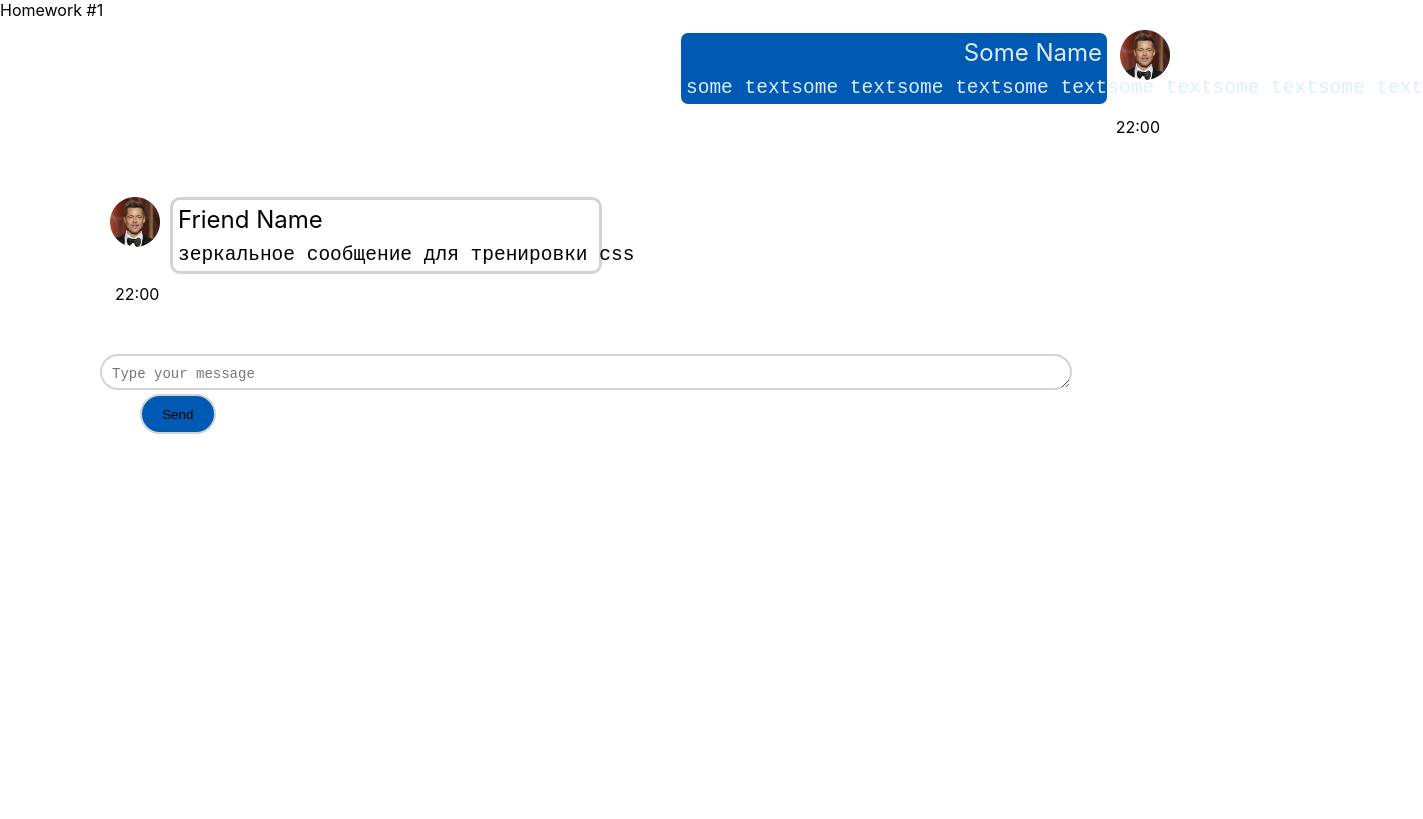
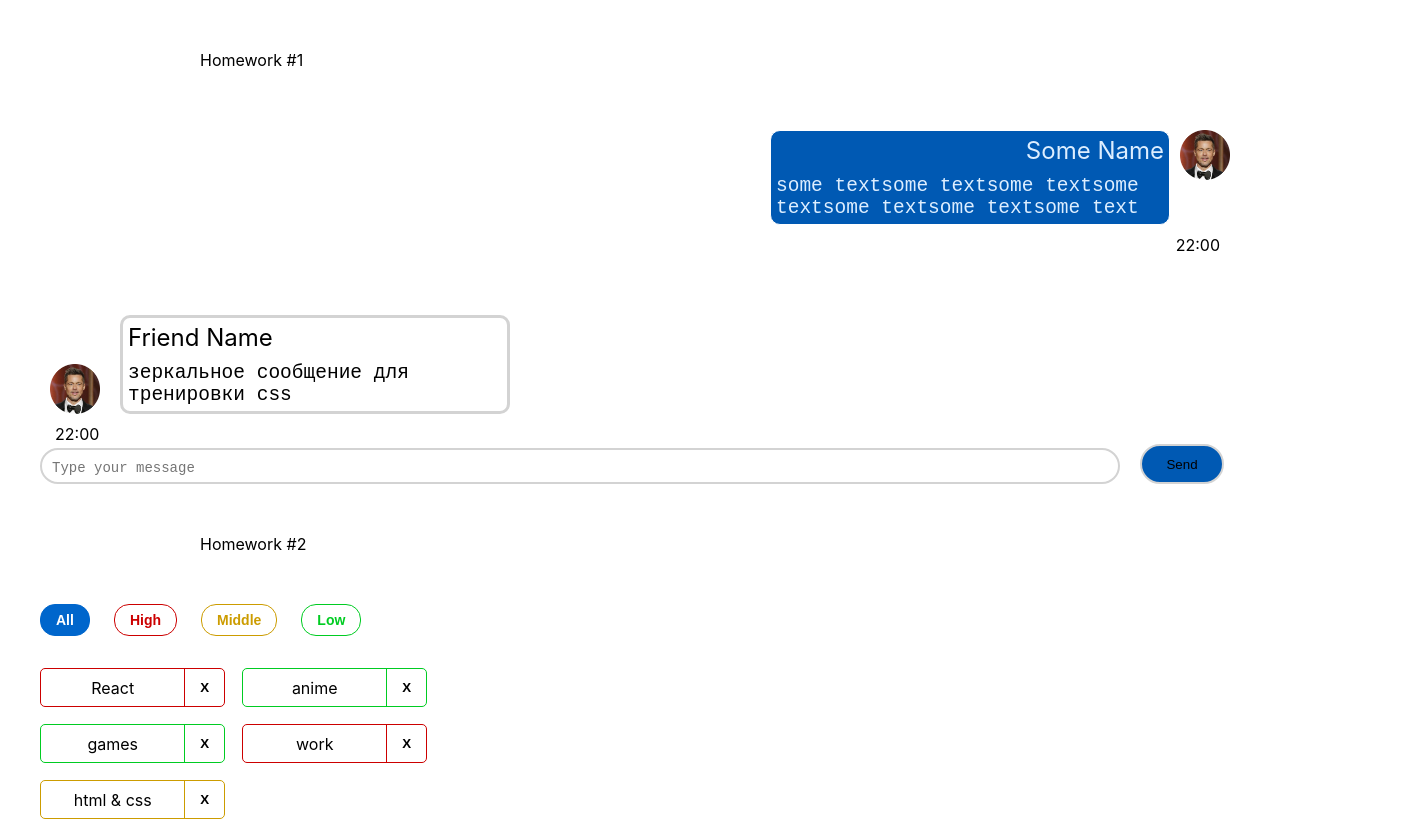
Before and after one commit to IlyaZolotukhin/HomeWorks, a React (Create React App) app: page / in a window 1280 px wide. Shown: the whole page, 1423 px wide, since content can reach past the window. Built offline with nearby package versions, Linux system fonts and the light colour scheme.

Commit message:
HW2 commit

```diff
--- a/package.json
+++ b/package.json
@@ -1,6 +1,6 @@
 {
   "name": "hws2",
-  "homepage": "http://IgnatZakalinsky.github.io/hws2",
+  "homepage": "https://IlyaZolotukhin.github.io/HomeWorks",
   "version": "0.1.0",
   "private": true,
   "dependencies": {
@@ -16,7 +16,7 @@
     "@types/react-dom": "18.0.6",
     "@types/uuid": "8.3.4",
     "axios": "0.27.2",
-    "gh-pages": "4.0.0",
+    "gh-pages": "^5.0.0",
     "react": "18.2.0",
     "react-dom": "18.2.0",
     "react-redux": "8.0.4",
--- a/src/s1-main/App.module.css
+++ b/src/s1-main/App.module.css
@@ -1,17 +1,17 @@
 .App {
-    --header_height: 60px;
+    header_height: 60px;
 }
 
 .hw {
-  /*  margin: 0 auto;
+    margin: 0 auto;
     display: grid;
     width: 1200px;
     grid-template-areas:
             "mf m"
-            "ms";*/
+            "ms";
 
 }
 
 .hwTitle {
-
+margin: 50px 50px 50px 200px;
 }
--- a/src/s1-main/App.tsx
+++ b/src/s1-main/App.tsx
@@ -1,13 +1,14 @@
 import React from 'react'
 import s from './App.module.css'
 import HW1 from '../s2-homeworks/hw01/HW1'
+import HW2 from "../s2-homeworks/hw02/HW2";
 
 function App() {
     return (
         <div className={s.App}>
             <HW1/>
             {/*раскомментировать по ходу выполнения*/}
-            {/*<HW2/>*/}
+            <HW2/>
             {/*<HW3/>*/}
             {/*<HW4/>*/}
 
--- a/src/s2-homeworks/hw01/friend-message/FriendMessage.module.css
+++ b/src/s2-homeworks/hw01/friend-message/FriendMessage.module.css
@@ -1,11 +1,14 @@
 .friendMessage {
     width: 40%;
-    margin-left: 100px;
+    /*margin-left: 100px;
     margin-bottom: 50px;
-    margin-right: auto;
+    margin-right: auto;*/
 }
 
 .friendImageAndText {
+    display: flex;
+    align-items: end;
+    gap: 20px;
     padding: 10px;
     text-align: left;
 }
@@ -17,7 +20,6 @@
 
 .friendText {
     position: relative;
-    margin-left: 60px;
     padding: 5px;
     border-style: solid;
     border-color: lightgray;
@@ -36,6 +38,8 @@
 }
 
 .friendMessageText {
+    word-wrap: break-word;
+    white-space: break-spaces;
     font-size: 1.5em;
     text-align: left;
     color: black;
--- a/src/s2-homeworks/hw01/message-sender/MessageSender.module.css
+++ b/src/s2-homeworks/hw01/message-sender/MessageSender.module.css
@@ -1,29 +1,33 @@
 .sendForm {
-    margin-left: 100px;
-    margin-right: 100px;
+    display: flex;
+    align-items: end;
+    gap: 20px;
+   /* margin-left: 100px;
+    margin-right: 100px;*/
 }
 
 .textarea {
-
-    background: white; /* Цвет фона */
-    border: 2px solid lightgray; /* Параметры рамки */
+    word-wrap: break-word;
+    white-space: break-spaces;
+    background: white;
+    border: 2px solid lightgray;
     border-radius: 30px;
-    padding: 10px; /* Поля */
-    width: 90%; /* Ширина */
-    height: 200px; /* Высота */
-    box-sizing: border-box; /* Алгоритм расчёта ширины */
-    font-size: 14px; /* Размер шрифта */
-    overflow: hidden;
+    padding: 10px;
+    width: 90%;
+    height: 200px;
+    box-sizing: border-box;
+    resize: none;/*убрать уголок изменения размера*/
+    font-size: 14px;
+    overflow: hidden;/*убрать прокрутку*/
 
 }
 
 .button {
-    margin-left: 40px;
     background-color: #0059b3;
-    border: 2px solid lightgray; /* Параметры рамки */
+    border: 2px solid lightgray;
     border-radius: 30px;
-    padding: 10px; /* Поля */
-    width: 7%; /* Ширина */
+    padding: 10px;
+    width: 7%;
     height: 40px;
 }
 
--- a/src/s2-homeworks/hw01/message/Message.module.css
+++ b/src/s2-homeworks/hw01/message/Message.module.css
@@ -1,11 +1,14 @@
 .message {
     width: 40%;
-    margin-right: 100px;
+    /*margin-right: 100px;*/
     margin-bottom: 50px;
     margin-left: auto;
 }
 
 .imageAndText {
+   /* display: flex;
+    align-items: end;*/
+    gap: 20px;
     padding: 10px;
     text-align: right;
 }
@@ -19,8 +22,7 @@
     position: relative;
     margin-right: 60px;
     padding: 5px;
-    border-style: solid;
-    border-color: white;
+    border: 1px solid white;
     border-radius: 10px;
     background-color: #0059b3;
 }
@@ -36,6 +38,8 @@
 }
 
 .messageText {
+    word-wrap: break-word;/*переносит слово на новую строку*/
+    white-space: break-spaces;/*переносит слово после пробела*/
     font-size: 1.5em;
     text-align: left;
     color: #DDEEFF;
--- a/src/s2-homeworks/hw02/HW2.tsx
+++ b/src/s2-homeworks/hw02/HW2.tsx
@@ -1,6 +1,7 @@
 import React, {useState} from 'react'
 import Affairs from './affairs/Affairs'
 import s2 from '../../s1-main/App.module.css'
+import affair from "./affairs/affair/Affair";
 
 /*
 * 1 - описать типы AffairPriorityType, AffairType
@@ -17,16 +18,16 @@ import s2 from '../../s1-main/App.module.css'
 * */
 
 // types
-export type AffairPriorityType = any // need to fix any
+export type AffairPriorityType = 'high' | 'middle' | 'low'// need to fix any
 export type AffairType = {
-    _id: any // need to fix any
-    name: any // need to fix any
+    _id: number // need to fix any
+    name: string // need to fix any
     priority: AffairPriorityType
 }
 export type FilterType = 'all' | AffairPriorityType
 
 // constants
-const defaultAffairs: any = [ // need to fix any
+const defaultAffairs: AffairType[] = [ // need to fix any
     {_id: 1, name: 'React', priority: 'high'}, // студенты могут изменить содержимое name и количество элементов в массиве, ...priority не менять!
     {_id: 2, name: 'anime', priority: 'low'},
     {_id: 3, name: 'games', priority: 'low'},
@@ -35,22 +36,28 @@ const defaultAffairs: any = [ // need to fix any
 ]
 
 // pure helper functions
-export const filterAffairs = (affairs: any, filter: any): any => { // need to fix any
+export const filterAffairs = (affairs: AffairType[], filter: FilterType): AffairType[] => { // need to fix any
+    if (filter === 'all') {
+        return affairs;
+    } else {
+        return affairs.filter((affair) => affair.priority === filter);
+    }
 
+    // need to fix
+}
+export const deleteAffair = (affairs: AffairType[], _id: number): AffairType[] => { // need to fix any
 
-    return affairs // need to fix
-}
-export const deleteAffair = (affairs: any, _id: any): any => { // need to fix any
-
-    return affairs // need to fix
+    return affairs.filter((affair) => affair._id !== _id); // need to fix
 }
 
 function HW2() {
-    const [affairs, setAffairs] = useState<any>(defaultAffairs) // need to fix any
+    const [affairs, setAffairs] = useState<AffairType[]>(defaultAffairs) // need to fix any
     const [filter, setFilter] = useState<FilterType>('all')
 
     const filteredAffairs = filterAffairs(affairs, filter)
-    const deleteAffairCallback = (_id: any) => { // need to fix any
+    const deleteAffairCallback = (_id: number) => { // need to fix any
+        const newAffairs = deleteAffair(affairs, _id);
+        setAffairs(newAffairs);
         // need to fix
     }
 
--- a/src/s2-homeworks/hw02/affairs/Affairs.tsx
+++ b/src/s2-homeworks/hw02/affairs/Affairs.tsx
@@ -1,26 +1,30 @@
-import React from 'react'
+import React, {Dispatch} from 'react'
 import Affair from './affair/Affair'
 import {AffairType, FilterType} from '../HW2'
 import s from './Affairs.module.css'
 
 type AffairsPropsType = {
-    data: any // need to fix any
-    setFilter: any
-    deleteAffairCallback: any
+    data: AffairType[] // need to fix any
+    setFilter: Dispatch<React.SetStateAction<FilterType>>
+    deleteAffairCallback: (_id: number) => void
     filter: FilterType
 }
 
 function Affairs(props: AffairsPropsType) {
     const setAll = () => {
+        props.setFilter("all")
         // need to fix
     }
     const setHigh = () => {
+        props.setFilter("high")
         // need to fix
     }
     const setMiddle = () => {
+        props.setFilter("middle")
         // need to fix
     }
     const setLow = () => {
+        props.setFilter("low")
         // need to fix
     }
 
--- a/src/s2-homeworks/hw02/affairs/affair/Affair.tsx
+++ b/src/s2-homeworks/hw02/affairs/affair/Affair.tsx
@@ -1,16 +1,17 @@
 import React from 'react'
-import { AffairType } from '../../HW2'
+import {AffairType} from '../../HW2'
 import s from './Affair.module.css'
 import s2 from '../Affairs.module.css'
 
 type AffairPropsType = {
     // key не нужно типизировать
     affair: AffairType
-    deleteAffairCallback: any // need to fix any
+    deleteAffairCallback: (_id: number) => void // need to fix any
 }
 
 function Affair(props: AffairPropsType) {
-    const deleteCallback = () => {
+    const deleteCallback = (argument: number) => {
+        props.deleteAffairCallback(argument)
         // need to fix
     }
 
@@ -26,15 +27,15 @@ function Affair(props: AffairPropsType) {
             <div id={'hw2-name-' + props.affair._id} className={nameClass}>
                 {/*создаёт студент*/}
 
-                {/**/}
+                {props.affair.name}
             </div>
             <div id={'hw2-priority-' + props.affair._id} hidden>
                 {props.affair.priority}
             </div>
 
-            <button
-                id={'hw2-button-delete-' + props.affair._id}
-                className={buttonClass}
+            <button onClick={() => deleteCallback(props.affair._id)}
+                    id={'hw2-button-delete-' + props.affair._id}
+                    className={buttonClass}
                 // need to fix
 
             >
```
Also changed, not shown: 1 other file (tests, documents, lock files or other folders).
